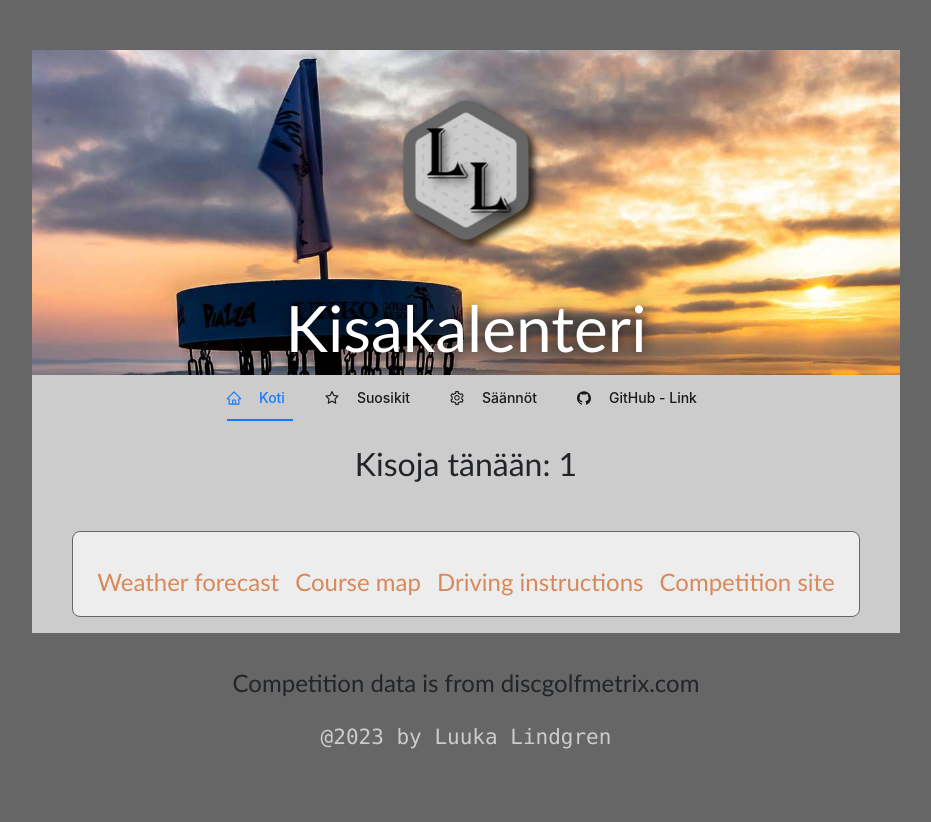
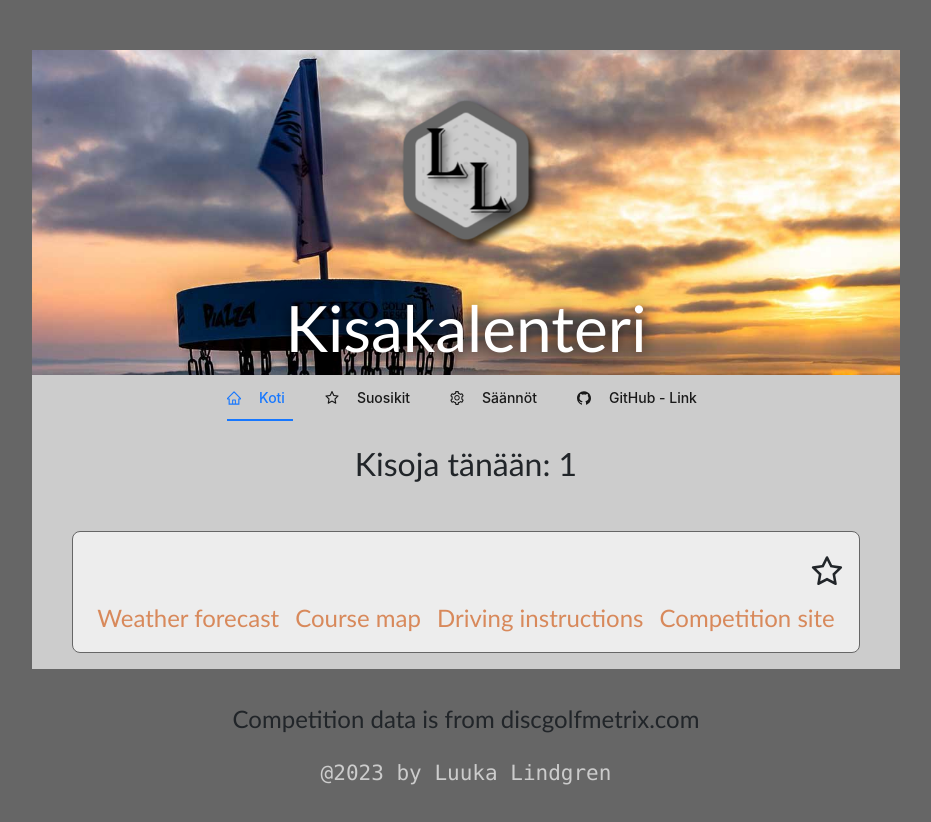
Before and after one commit to Luukalindgren/Competition-calendar, a React (Vite) app: page / in a window 1280 px wide. Shown: the whole page, without its empty margins (174-1105 px from the left). Before the commit the page ends 800 px from the top, so only its background shows below. Built offline with nearby package versions, Linux system fonts and the light colour scheme; no server answers.

Commit message:
Star icon for marking favourites

```diff
--- a/src/App.css
+++ b/src/App.css
@@ -12,14 +12,13 @@
 }
 .ant-menu {
   justify-content: center;
-  background-color: #CCCCCC;
+  background-color: #cccccc;
   margin-bottom: -2.5rem;
 }
 
 .ant-menu li {
   border: 0;
 }
-
 
 .Header h1 {
   font-size: 4rem;
@@ -34,12 +33,12 @@
   transition: filter 300ms;
 }
 .logo:hover {
-  filter: drop-shadow(0 0 2em #CCCCCC);
+  filter: drop-shadow(0 0 2em #cccccc);
 }
 
 .Main {
   padding: 2rem;
-  background-color: #CCCCCC;
+  background-color: #cccccc;
 }
 
 .Main-item {
@@ -47,7 +46,7 @@
 }
 
 .Footer {
-  margin:  1rem -2rem -2rem -2rem;
+  margin: 1rem -2rem -2rem -2rem;
   padding: 2rem;
   background-color: #666666;
 }
@@ -57,6 +56,30 @@
   background-color: #ffffffa4;
   border-radius: 0.5rem;
   margin: 0.5rem;
+}
+
+.Main-list-item h2 {
+  display: inline-block;
+}
+
+.Favourite-icon {
+  float: right;
+  font-size: 2rem;
+}
+
+.Favourite-icon:hover {
+  cursor: pointer;
+  color: #d8895b;
+}
+
+.Favourite-icon-clicked {
+  float: right;
+  font-size: 2rem;
+  color: #d8895b;
+}
+.Favourite-icon-clicked:hover {
+  cursor: pointer;
+  color: #666666;
 }
 
 @media (prefers-reduced-motion: no-preference) {
@@ -72,7 +95,7 @@
 }
 
 @media (max-width: 480px) {
-  .Main-list-item{
+  .Main-list-item {
     display: flex;
     justify-content: center;
     align-items: center;
--- a/src/components/Competition.jsx
+++ b/src/components/Competition.jsx
@@ -1,4 +1,8 @@
 import React from "react";
+import { StarOutlined, StarFilled } from "@ant-design/icons"
+import "../App.css";
+
+// Add star icon to the competition for marking it to favourites
 
 export default function Competition(props) {
   const weatherForecast =
@@ -8,6 +12,7 @@ export default function Competition(props) {
   return (
     <li className="Main-list-item">
       <h2>{props.name}</h2>
+      <div className="Favourite-icon"><StarOutlined></StarOutlined></div>
       <p>{props.location}</p>
       <b>{props.time}</b>
       <p>{props.area}</p>
```
